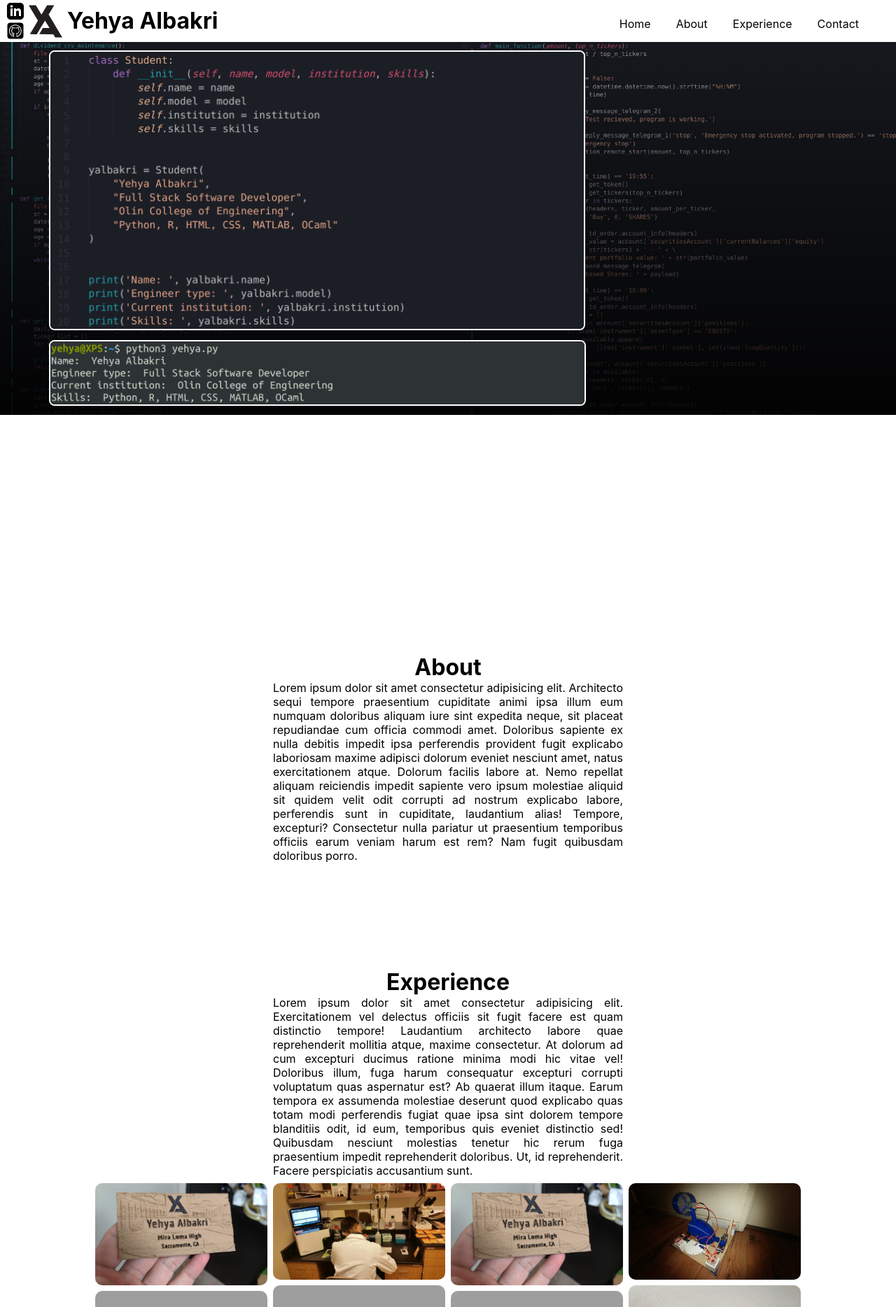
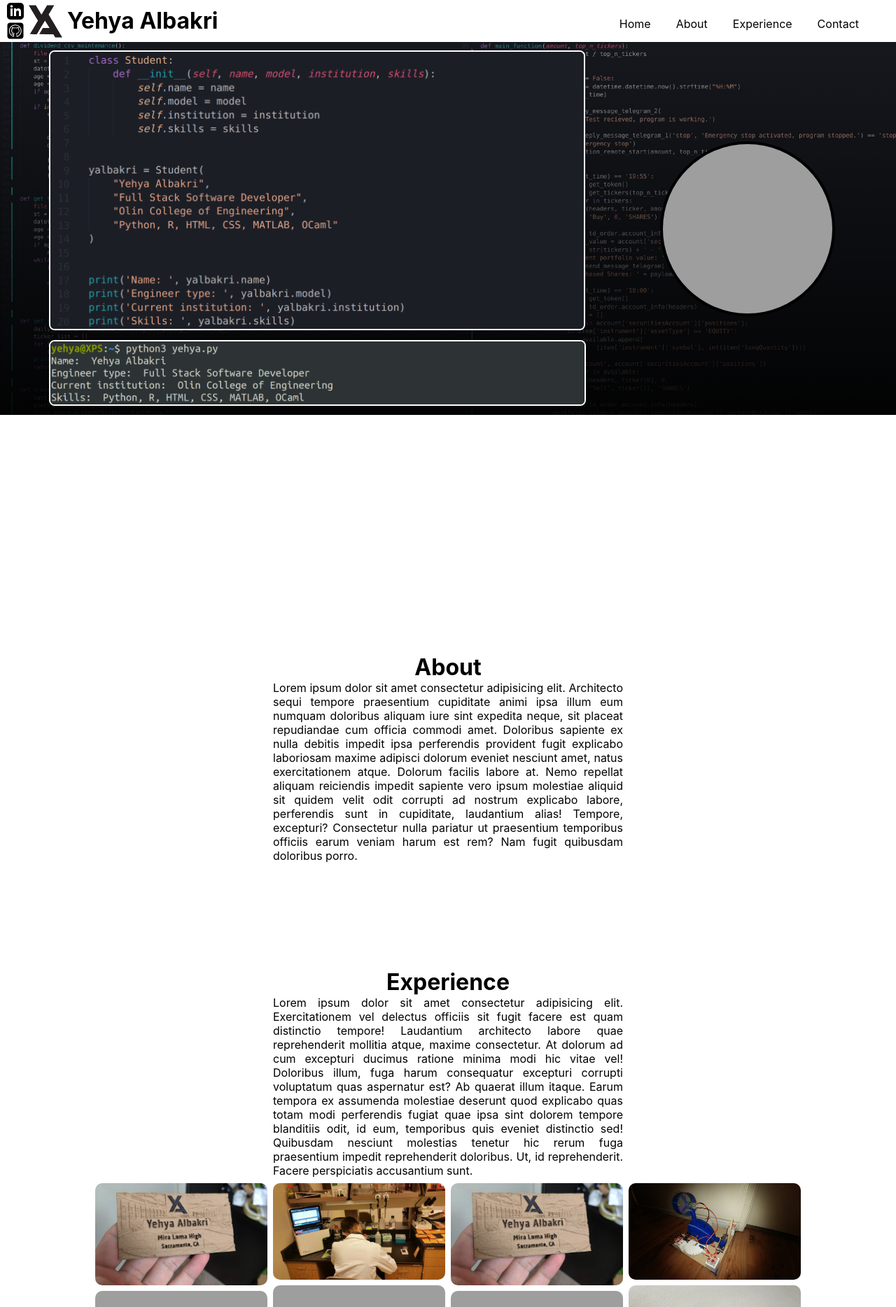
Before and after one commit to YA9/personal-website, a Flask app: page / in a window 1280 px wide. Shown: the top 1868 px of the page at 70% size. Run offline with Flask 2, Linux system fonts and the light colour scheme; grey boxes are pictures that could not be loaded.

Commit message:
added welcome photo

```diff
--- a/static/css/styles.css
+++ b/static/css/styles.css
@@ -186,12 +186,14 @@ a.navline:hover::before {
 }
 
 .main_box div3 img {
-  /* position: absolute; */
+  position: absolute;
   width: 250px;
   height: 250px;
-  /* top: calc(((593px + 60px - 250px) / 2)); */
-  /* left: 1000px; */
-  margin: -1500px 0px 000px 1000px;
+  top: calc(((593px + 60px - 250px) / 2));
+  /* right: calc(100% / 3 - 360px); */
+  right: calc(40% - 425px);
+  border: 4px solid black;
+  border-radius: 50%;
 }
 
 @media only screen and (max-width: 920px) {
@@ -209,6 +211,15 @@ a.navline:hover::before {
     display: block;
     margin: 0 auto;
     width: 85%;
+  }
+}
+
+@media only screen and (max-width: 1195px) {
+  .main_box div3 img {
+    top: 0px;
+    left: 0px;
+    width: 0px;
+    visibility: hidden;
   }
 }
 
--- a/templates/home.html
+++ b/templates/home.html
@@ -44,7 +44,7 @@
       <div2
         ><img src="../static/images/processed/yehya output1.png" alt=""
       /></div2>
-      <!-- <div3><img src="../static/images/processed/me.JPG" alt="" /></div3> -->
+      <div3><img src="../static/images/processed/me (1).jpg" alt="" /></div3>
     </div>
     <div class="about_page">
       <div id="about">
```
Also changed, not shown: 1 other file.
